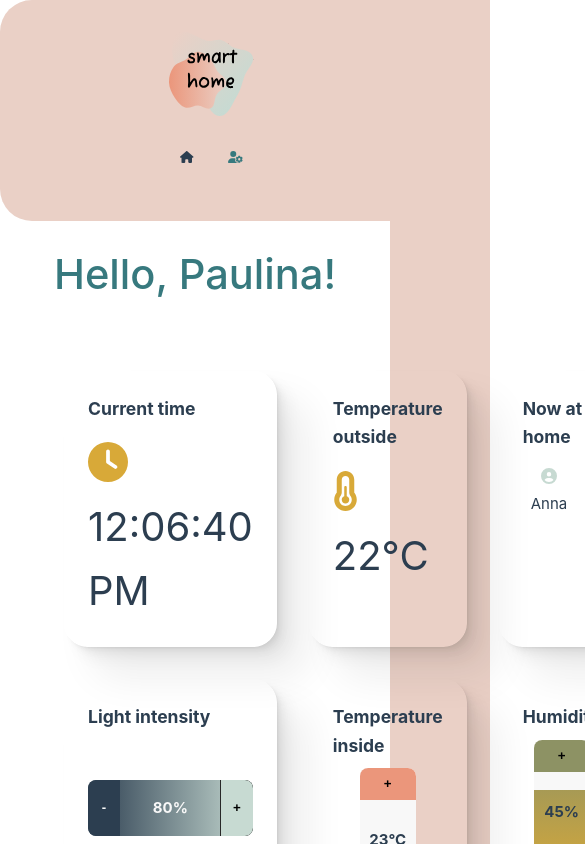
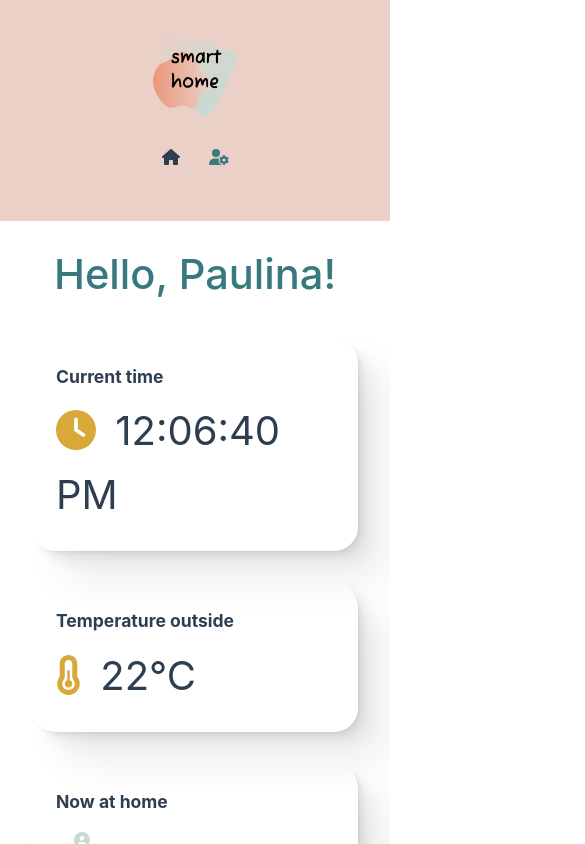
Before and after one commit to iniluap/smarthome-dashboard, a Vue app: page / in a window 390 px wide. Shown: the top 844 px of the page, 585 px wide, since content can reach past the window. Built offline with nearby package versions, Linux system fonts and the light colour scheme.

Commit message:
Adjust home view to mobile devices

```diff
--- a/src/App.vue
+++ b/src/App.vue
@@ -36,11 +36,8 @@ header {
 }
 
 main {
-  max-height: 100vh;
   padding: 2rem;
   background-color: var(--color-background);
-  border-top-left-radius: var(--border-radius-primary);
-  border-bottom-left-radius: var(--border-radius-primary);
 }
 
 .logo {
@@ -52,24 +49,10 @@ nav {
   width: 100%;
   max-height: 100vh;
   position: relative;
-  padding: 2rem 0 2rem 2rem;
-  border-top-left-radius: var(--border-radius-primary);
-  border-bottom-left-radius: var(--border-radius-primary);
+  padding: 2rem;
   background-color: var(--color-blush);
-  font-size: 12px;
+  font-size: 1rem;
   text-align: center;
-}
-
-nav::after {
-  content: "";
-  background-color: var(--color-blush);
-  display: block;
-  position: absolute;
-  top: 0;
-  right: -100px;
-  width: 100px;
-  height: 100vh;
-  z-index: -1;
 }
 
 nav a.router-link-exact-active {
@@ -92,11 +75,31 @@ nav a {
 
 @media (min-width: 1024px) {
   nav {
-    font-size: 1rem;
+    border-top-left-radius: var(--border-radius-primary);
+    border-bottom-left-radius: var(--border-radius-primary);
+    padding: 2rem 0 2rem 2rem;
+  }
+
+  nav::after {
+    content: "";
+    background-color: var(--color-blush);
+    display: block;
+    position: absolute;
+    top: 0;
+    right: -100px;
+    width: 100px;
+    height: 100vh;
+    z-index: -1;
   }
 
   nav a {
     display: flex;
   }
+
+  main {
+    max-height: 100vh;
+    border-top-left-radius: var(--border-radius-primary);
+    border-bottom-left-radius: var(--border-radius-primary);
+  }
 }
 </style>
--- a/src/views/HomeView.vue
+++ b/src/views/HomeView.vue
@@ -8,23 +8,28 @@ import HumidityControl from "../components/HumidityControl.vue";
 </script>
 
 <template>
-  <main>
+  <div class="view-container">
     <CurrentTime />
     <TemperatureOutside />
     <WhoIsHome />
     <LightControl />
     <TemperatureInsideControl />
     <HumidityControl />
-  </main>
+  </div>
 </template>
 
 <style scoped>
-main {
+.view-container {
   display: grid;
-  grid-template-columns: 4fr 4fr 3fr;
-  grid-template-areas:
-    "time temp who"
-    "control control control";
   gap: 2rem;
 }
+
+@media (min-width: 1024px) {
+  .view-container {
+    grid-template-columns: 4fr 4fr 3fr;
+    grid-template-areas:
+      "time temp who"
+      "control control control";
+  }
+}
 </style>
```
